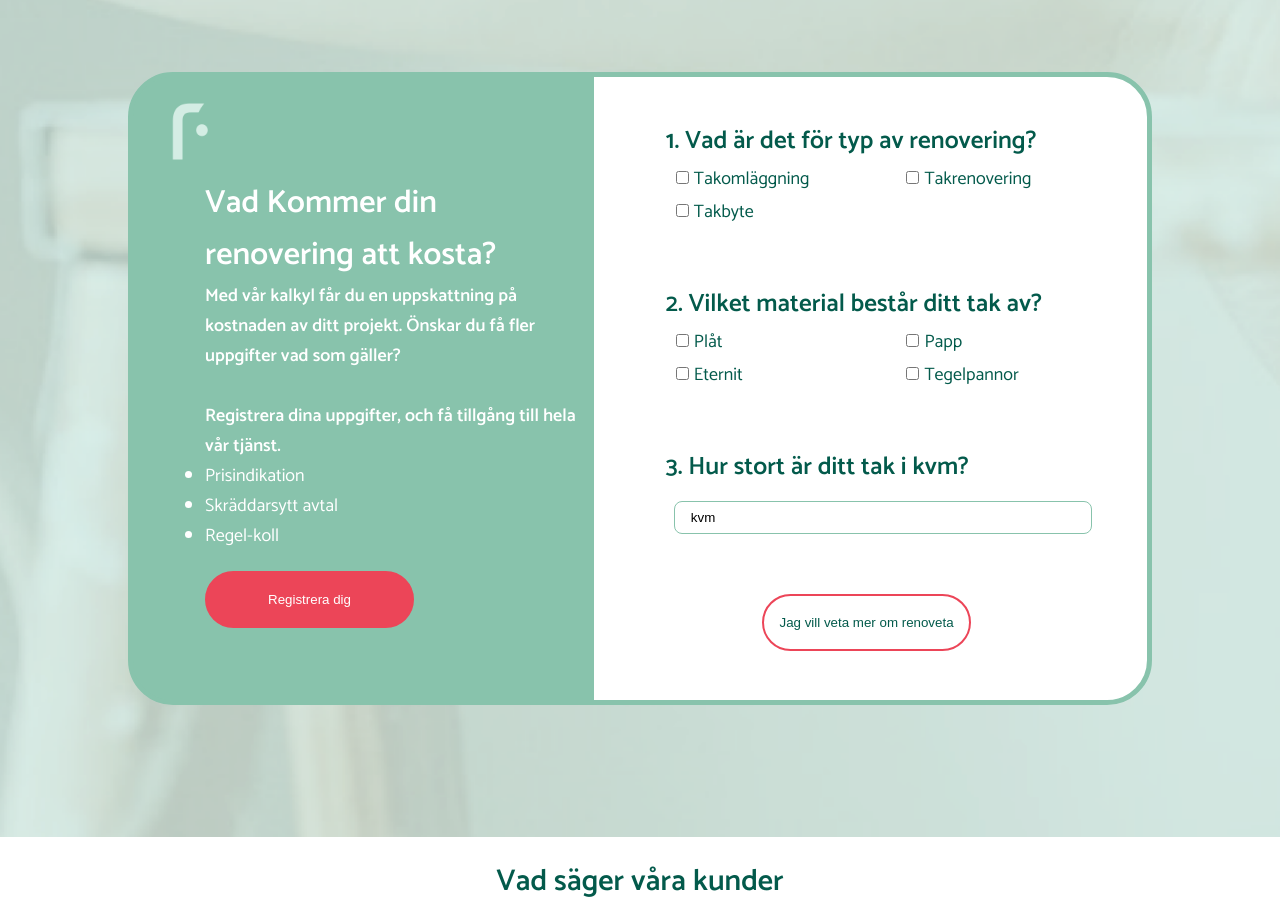
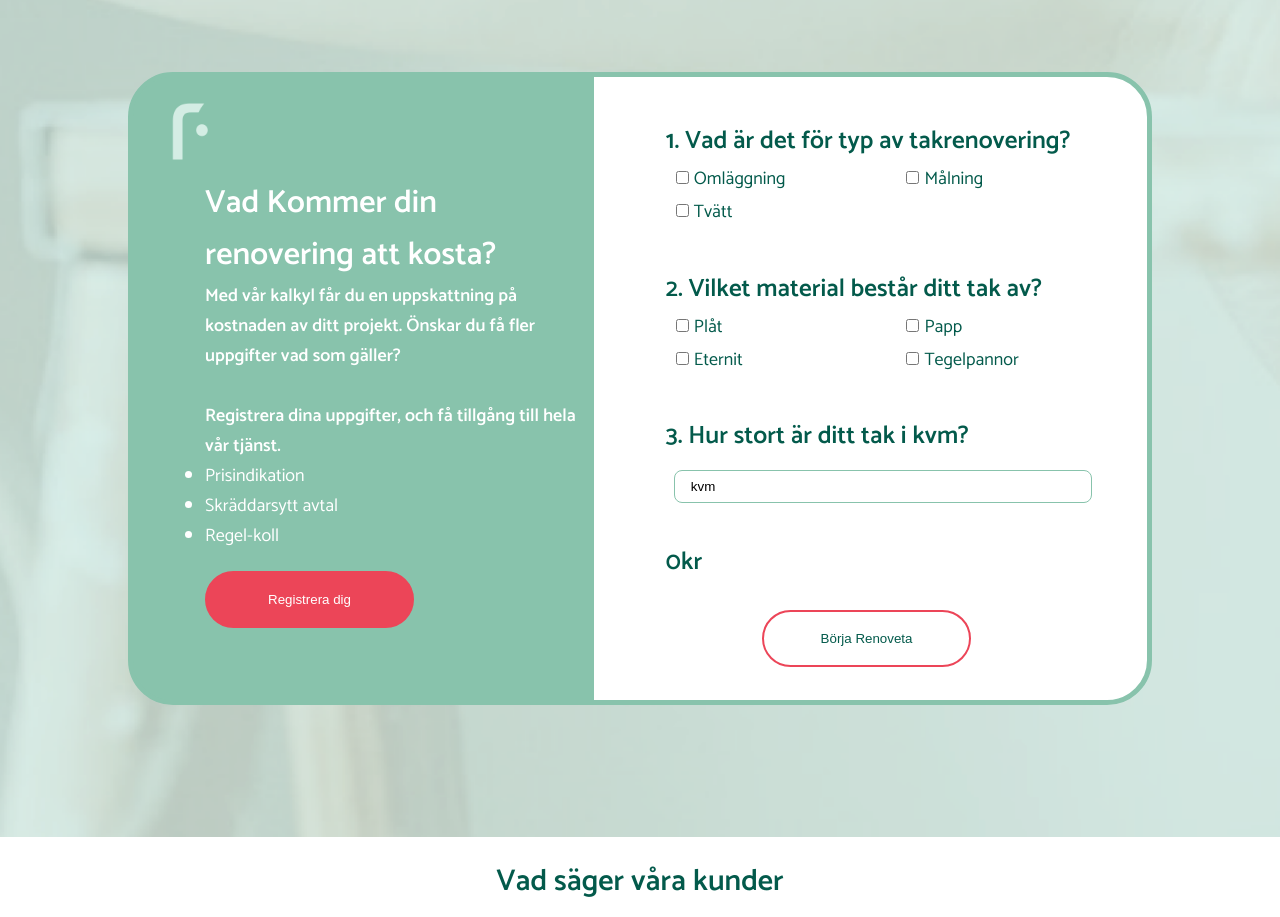
Before and after one commit to Kevin-Krantz/renoveta-frontend, a React (Create React App) app: page / in a window 1280 px wide. Shown: the part 2100-3017 px from the top of the page. Built offline with nearby package versions, Linux system fonts and the light colour scheme; no server answers.

Commit message:
changed alternatives checkbox question one

```diff
--- a/src/App.tsx
+++ b/src/App.tsx
@@ -26,7 +26,7 @@ function App(): JSX.Element {
         <Route path="/aboutus" element={<AboutUs members={members} />} />
         <Route path="/login" element={<LoginForm />} />
         <Route path="/login" element={<LoginForm />} />
-        <Route path="/kalkylen" element={<RenovetaForm />} />
+        <Route path="/renovetaform" element={<RenovetaForm />} />
         <Route path="/faq" element={<FAQ />} />
       </Routes>
       <Footer />
--- a/src/components/firstPage/calculator/BoxRight.tsx
+++ b/src/components/firstPage/calculator/BoxRight.tsx
@@ -3,16 +3,17 @@ import styled from "styled-components";
 import Button from "../../common/Button";
 import Checkbox from "../../common/Checkbox";
 import Input from "../../common/Input";
-// import { Link } from "react-router-dom";
+import { Link } from "react-router-dom";
 
 function BoxRight() {
   const [input, setInput] = useState("kvm");
   const [options, setOptions] = useState([]);
+  const [totalPrice, setTotalPrice] = useState(0);
 
   const data = [
-    { id: 1, name: "Takomläggning" },
-    { id: 2, name: "Takrenovering" },
-    { id: 3, name: "Takbyte" },
+    { id: 1, name: "Omläggning" },
+    { id: 2, name: "Målning" },
+    { id: 3, name: "Tvätt" },
   ];
 
   const takData = [
@@ -35,10 +36,12 @@ function BoxRight() {
     setOptions(selectedOption);
   };
 
+  // const handlePrice
+
   return (
     <Right>
       <div>
-        <a>1. Vad är det för typ av renovering?</a>
+        <a>1. Vad är det för typ av takrenovering?</a>
         <span>
           {data.map((option) => {
             return (
@@ -91,12 +94,11 @@ function BoxRight() {
           />
         </a>
       </div>
+      <a> {totalPrice}kr</a>
       <End>
-        <Button
-          primary={false}
-          type="submit"
-          label={"Jag vill veta mer om renoveta"}
-        />
+        <Link to="/renovetaform">
+          <Button primary={false} type="submit" label={"Börja Renoveta"} />
+        </Link>
       </End>
     </Right>
   );
```
